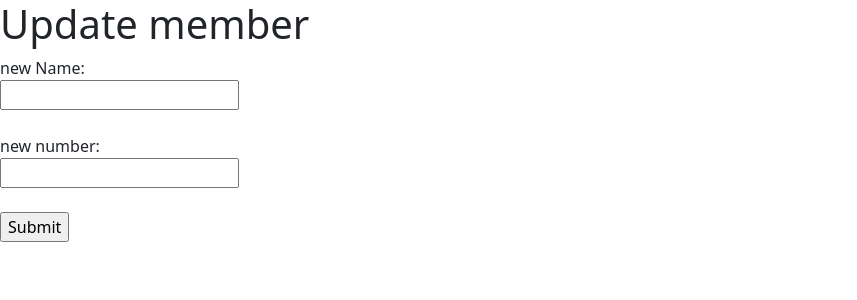
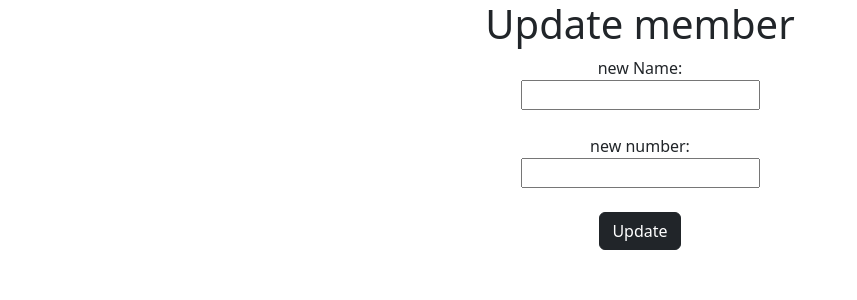
Before and after one commit to pooyajjj/phonebook, a Django app: page /phonebook/update/26 in a window 1280 px wide. Shown: the top 300 px of the page, without its empty margins (0-857 px from the left). Run offline with Django 3.2, Linux system fonts and the light colour scheme; data comes from the database, SQL or seed files in the repository; both versions use the stored data as it was after the commit; some libraries are stand-ins or nearby versions.

Commit message:
fix update.html

```diff
--- a/config/accounts/templates/tmp/update.html
+++ b/config/accounts/templates/tmp/update.html
@@ -1,5 +1,6 @@
 {% extends "./base/index.html" %}
 {% block body %}
+<center>
 <h1>Update member</h1>
 
 <form action="updaterecord/{{ mymember.id }}" method="post">
@@ -10,6 +11,7 @@
 new number:<br>
 <input name="last" value="{{ mymember.lastname }}" pattern="(\+989|9|09)(12|19|35|36|37|38|39|32|90|91|92|93|21|94|11|12|13|14|15|16|17|18|30|33|35|36|37|38|39|01|02|03|04|05|20|21|22|32|31|34)\d{7}">
 <br><br>
-<input type="submit" value="Submit">
+<button type="submit" class="btn btn-dark">Update</button>
 </form>
+<center>
 {% endblock %}
```
Also changed, not shown: config/db.sqlite3.
